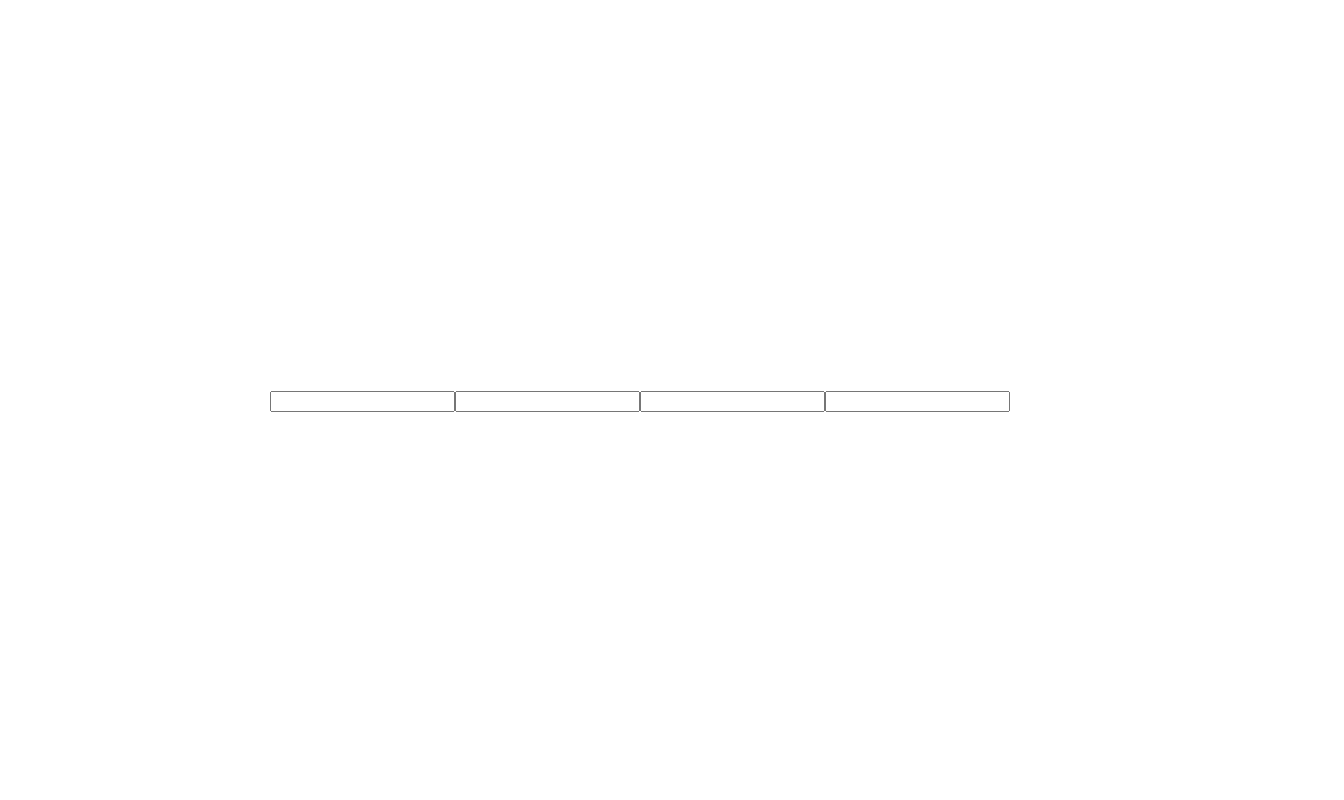
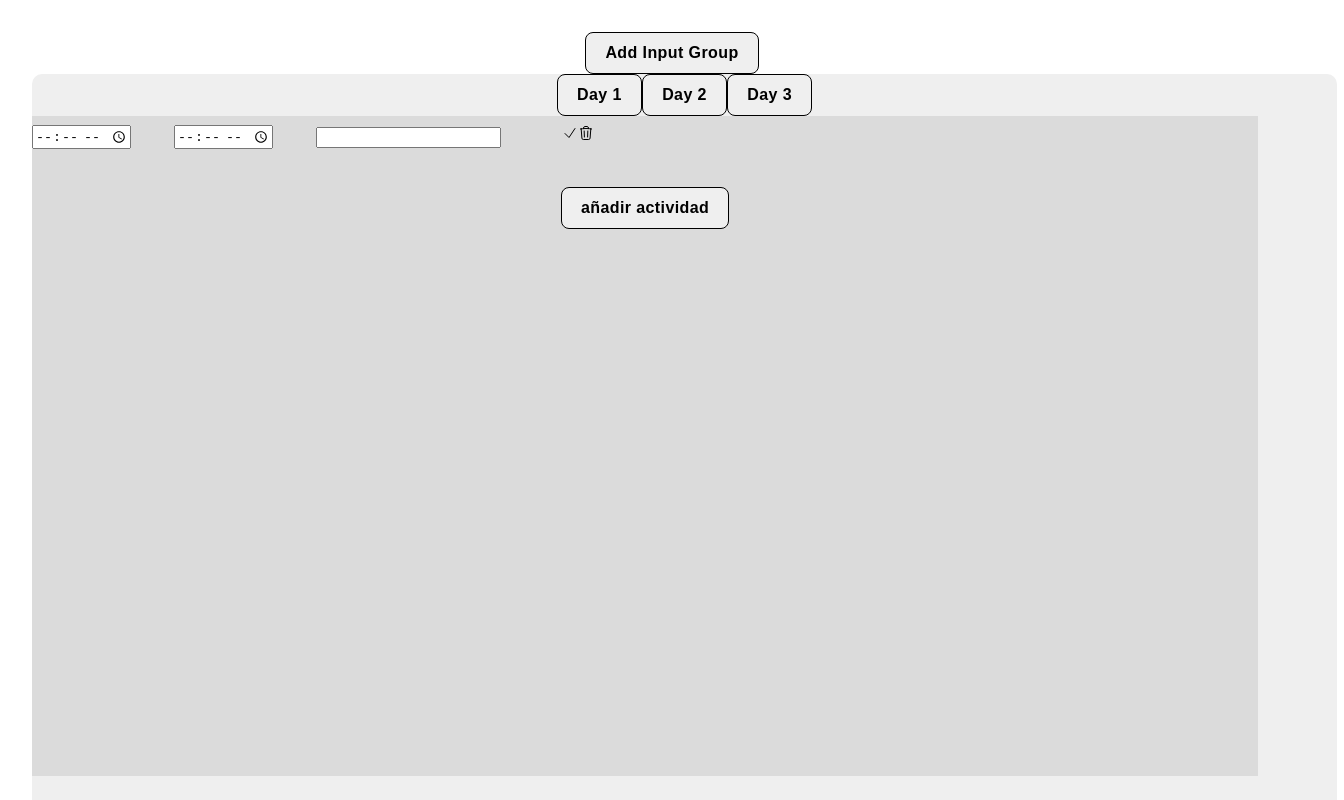
Before and after one commit to amsiceza/TBridge-Feending-Project, a React (Vite) app: page /katform in a window 1280 px wide. Shown: the top 800 px of the page, 1344 px wide, since content can reach past the window. Built offline with nearby package versions, Linux system fonts and the light colour scheme; a web font is replaced by a local one.

Commit message:
Activity form - can add rows

```diff
--- a/src/KatForm/KatForm.jsx
+++ b/src/KatForm/KatForm.jsx
@@ -1,28 +1,91 @@
-import React from 'react'
+import React, { useState } from 'react'
+import {HiOutlineTrash, HiOutlineCheck} from "react-icons/hi2"
+import "./KatForm.scss"
+const KatForm = () => {
+  const [inputGroups, setInputGroups] = useState([
+    { input1: '', input2: '', input3: '' }
+  ]);
 
-const KatForm = () => {
+  const handleAddInputGroup = () => {
+    setInputGroups([...inputGroups, { input1: '', input2: '', input3: '' }]);
+  };
+
+  const handleInputChange = (index, inputName, value) => {
+    const updatedGroups = [...inputGroups];
+    updatedGroups[index][inputName] = value;
+    setInputGroups(updatedGroups);
+  };
+
+  const renderInputGroups = () => {
+    return inputGroups.map((group, index) => (
+      <div key={index} className="activity-div">
+        <span className="inputs-div">
+          <input
+          type="time"
+          className=""
+            value={group.input1}
+            onChange={(e) => handleInputChange(index, 'input1', e.target.value)}
+          />
+          <input
+          type="time"
+            value={group.input2}
+            onChange={(e) => handleInputChange(index, 'input2', e.target.value)}
+          />
+          <input
+          type="text"
+            value={group.input3}
+            onChange={(e) => handleInputChange(index, 'input3', e.target.value)}
+          />
+          <span className="activity-icons">
+              <i type="button"><HiOutlineCheck/></i>
+              <i type="button"><HiOutlineTrash/></i>
+            </span>
+        </span>
+
+      </div>
+    ));
+  };
 
 
   return (
     <>
-    <form action="">
-
-      <label htmlFor=""></label>
-      <input type="text" />
-
-      <label htmlFor=""></label>
-      <input type="text" />
-
-      <label htmlFor=""></label>
-      <input type="text" />
-
-      <label htmlFor=""></label>
-      <input type="text" />
 
 
-    </form>
+<div>
+<div>
+      <button onClick={handleAddInputGroup}>Add Input Group</button>
+
+    </div>
+    </div>
 
 
+<div className="form-background">
+
+
+<div className="tab">
+  <button className="tablinks" >Day 1</button>
+  <button className="tablinks">Day 2</button>
+  <button className="tablinks" >Day 3</button>
+</div>
+
+
+
+
+<div className="activity-form">
+
+
+
+
+      <form action="">
+
+      {renderInputGroups()}
+
+     </form>
+
+<button onClick={handleAddInputGroup}>añadir actividad</button>
+</div>
+
+</div>
 
     </>
   )
--- /dev/null
+++ b/src/KatForm/KatForm.scss
@@ -0,0 +1,61 @@
+@import "../colors.scss";
+
+
+
+
+.form-background {
+    width: 1305px;
+    height: 868px;
+    border-radius: 10px;
+    background-color: $white-l-gray;
+
+
+}
+
+.activity-form {
+    width: 1226.23px;
+height: 660px;
+overflow-y: scroll;
+background-color: $white-gray;
+
+}
+
+
+.activity-div {
+    width: 1143.19px;
+    height: 71px;
+
+// /* Neutral Color/White */
+// border: 1px solid #F9F9F9;
+
+// /* Inside auto layout */
+// flex: none;
+// order: 1;
+// flex-grow: 0;
+}
+
+
+.inputs-div {
+/* Auto layout */
+display: flex;
+flex-direction: row;
+align-items: center;
+padding: 0px;
+gap: 43px;
+
+width: 1142.4px;
+height: 42px;
+
+
+}
+
+.activity-icons {
+    width: 68px;
+height: 28px;
+
+
+/* Inside auto layout */
+flex: none;
+order: 3;
+flex-grow: 0;
+}
```
Also changed, not shown: src/components/ActivityInputGroup/ActivityInputGroup.jsx (added, +31 -0 lines).
